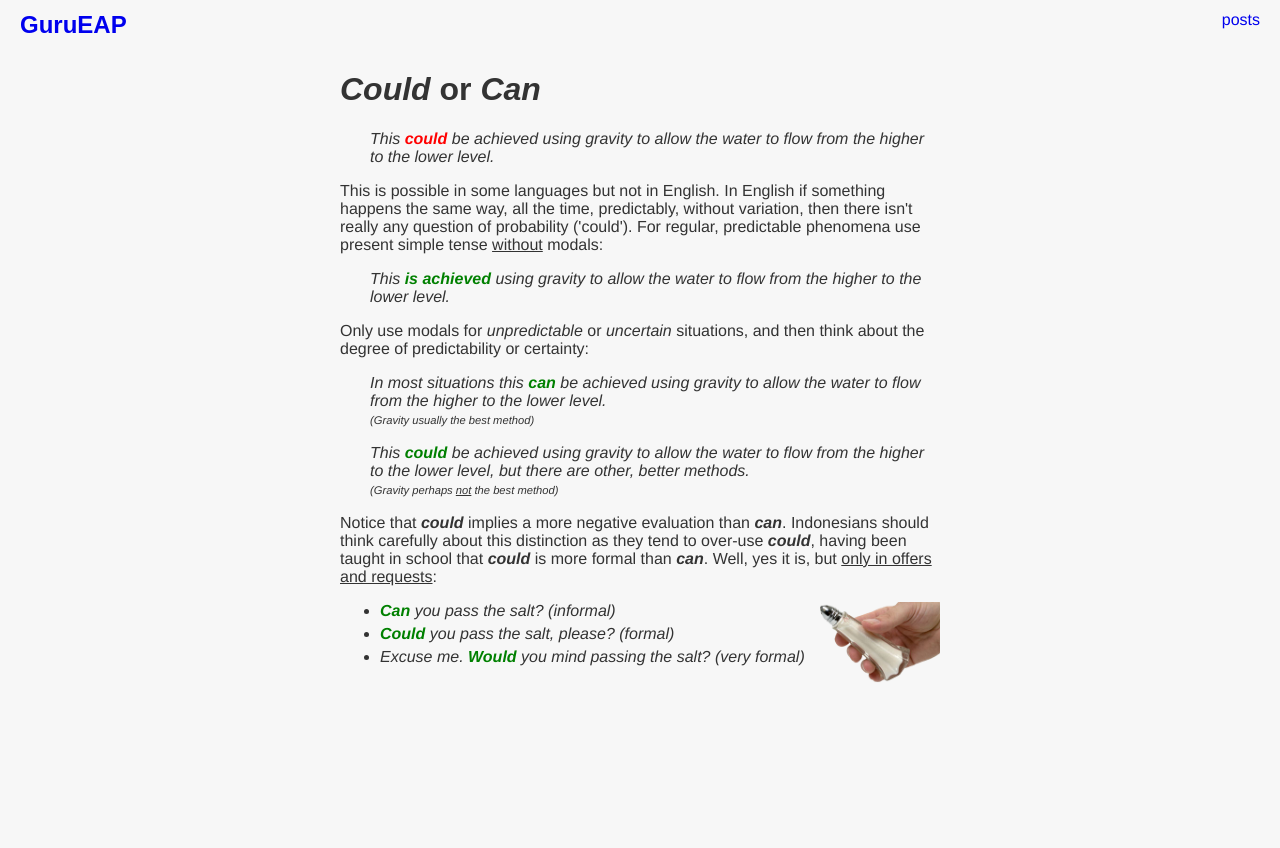
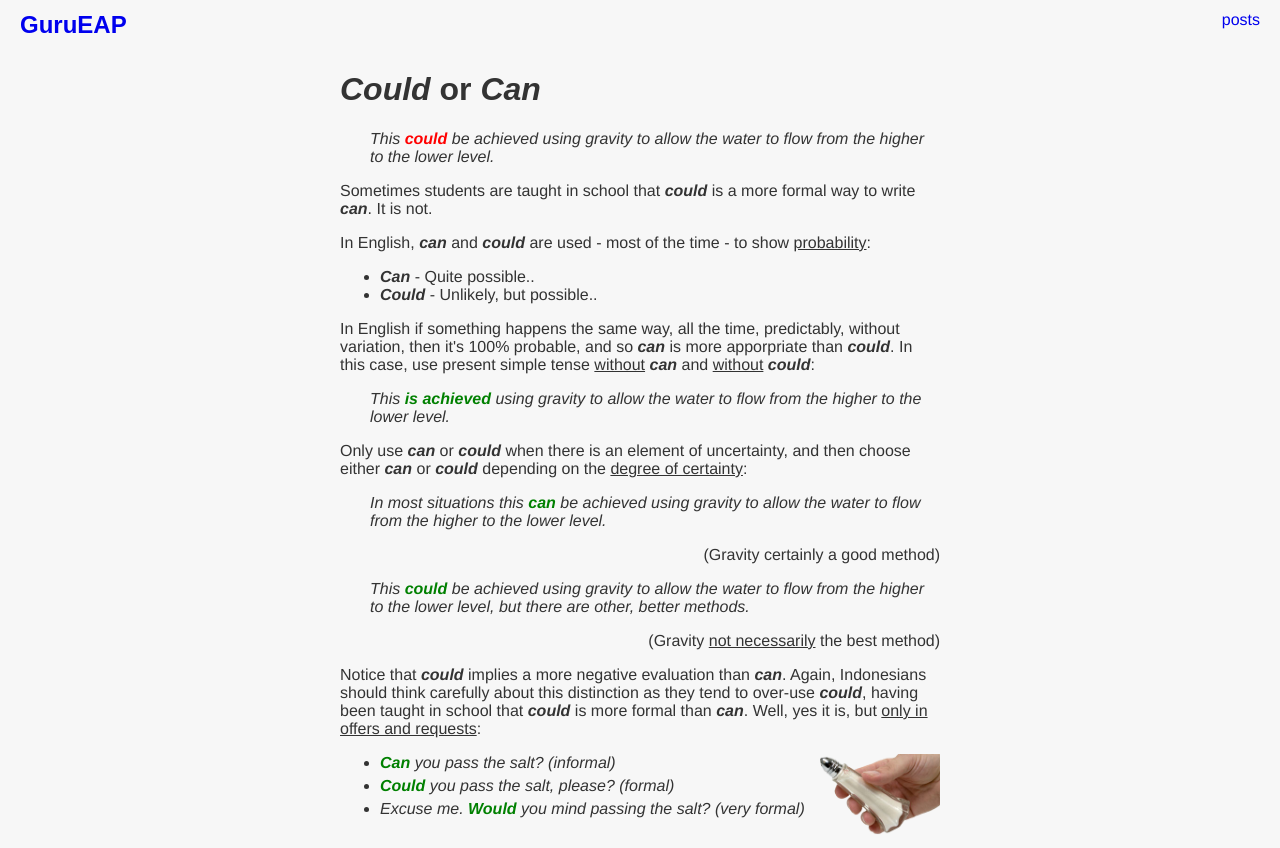
Before and after one commit to boltonsteve/gurueap, a SvelteKit app: page /posts/could-can in a window 1280 px wide. Before the commit the page ends 800 px from the top, so only its background shows below. Built offline with nearby package versions, Linux system fonts and the light colour scheme.

Commit message:
minor edits

```diff
--- a/src/routes/posts/could-can/+page.svelte
+++ b/src/routes/posts/could-can/+page.svelte
@@ -2,17 +2,27 @@
     <h1><i>Could</i> or <i>Can</i></h1>
     <p class="ml-3 font-italic">This <span class="font-weight-bold text-danger">could</span> be achieved using gravity to allow the water to flow from the higher to the lower level.</p>
 
-    <p>This is possible in some languages but not in English. In English if something happens the same way, all the time, predictably, without variation, then there isn't really any question of probability ('could'). For regular, predictable phenomena use present simple tense <span class="uli">without</span> modals:</p>
+    <p>Sometimes students are taught in school that <i><b>could</b></i> is a more formal way to write <i><b>can</b></i>. It is not.</p>
+
+    <p>In English, <i><b>can</b></i> and <i><b>could</b></i> are used - most of the time - to show <span class="uli">probability</span>:</p>
+    <ul>
+        <li><i><b>Can</b></i> - Quite possible..</li>
+        <li><i><b>Could</b></i> - Unlikely, but possible..</li>
+    </ul>
+
+    <p>In English if something happens the same way, all the time, predictably, without variation, then it's 100% probable, and so <i><b>can</b></i> is more apporpriate than <i><b>could</b></i>. In this case, use present simple tense <span class="uli">without</span> <i><b>can</b></i> and <span class="uli">without</span> <i><b>could</b></i>:</p>
 
     <p class="ml-3 font-italic">This <span class="font-weight-bold text-success">is achieved</span> using gravity to allow the water to flow from the higher to the lower level.</p>
 
-    <p>Only use modals for <i>unpredictable</i> or <i>uncertain</i> situations, and then think about the degree of predictability or certainty:</p>
+    <p>Only use <i><b>can</b></i> or <i><b>could</b></i> when there is an element of uncertainty, and then choose either <i><b>can</b></i> or <i><b>could</b></i> depending on the <span class="uli">degree of certainty</span>:</p>
 
-    <p class="ml-3 font-italic">In most situations this <span class="font-weight-bold text-success">can</span> be achieved using gravity to allow the water to flow from the higher to the lower level.<br><span class="small">(Gravity usually the best method)</span></p>
+    <p class="ml-3 font-italic">In most situations this <span class="font-weight-bold text-success">can</span> be achieved using gravity to allow the water to flow from the higher to the lower level.</p>
+    <p class="text-right my-0">(Gravity certainly a good method)</p>
 
-    <p class="ml-3 font-italic">This <span class="font-weight-bold text-success">could</span> be achieved using gravity to allow the water to flow from the higher to the lower level, but there are other, better methods.<br><span class="small">(Gravity perhaps <span class="uli">not</span> the best method)</span></p>
+    <p class="ml-3 font-italic">This <span class="font-weight-bold text-success">could</span> be achieved using gravity to allow the water to flow from the higher to the lower level, but there are other, better methods.</p>
+    <p class="text-right my-0">(Gravity <span class="uli">not necessarily</span> the best method)</p>
 
-    <p>Notice that <b><i>could</i></b> implies a more negative evaluation than <b><i>can</i></b>. Indonesians should think carefully about this distinction as they tend to over-use <b><i>could</i></b>, having been taught in school that <b><i>could</i></b> is more formal than <b><i>can</i></b>. Well, yes it is, but <span class="uli">only in offers and requests</span>:</p>
+    <p>Notice that <b><i>could</i></b> implies a more negative evaluation than <b><i>can</i></b>. Again, Indonesians should think carefully about this distinction as they tend to over-use <b><i>could</i></b>, having been taught in school that <b><i>could</i></b> is more formal than <b><i>can</i></b>. Well, yes it is, but <span class="uli">only in offers and requests</span>:</p>
     <img src="/img/pass-the-salt.png" alt="pass the salt" style="float:right;width:120px;">
 <ul class="font-italic lh-15">
     <li><span class="font-weight-bold text-success">Can</span> you pass the salt? (informal)</li>
--- a/static/steve_bs.css
+++ b/static/steve_bs.css
@@ -105,6 +105,10 @@ ul.links {
 .text-center {
     display: flex;
     justify-content: center; /* Centering Horizantly */
+}
+
+.text-right {
+    text-align: right;
 }
 
 .text-white {
```
Also changed, not shown: src/routes/posts/and-besides/+page.svelte (+5 -5 lines), src/routes/posts/even-bahkan/+page.svelte (+7 -1 lines).
